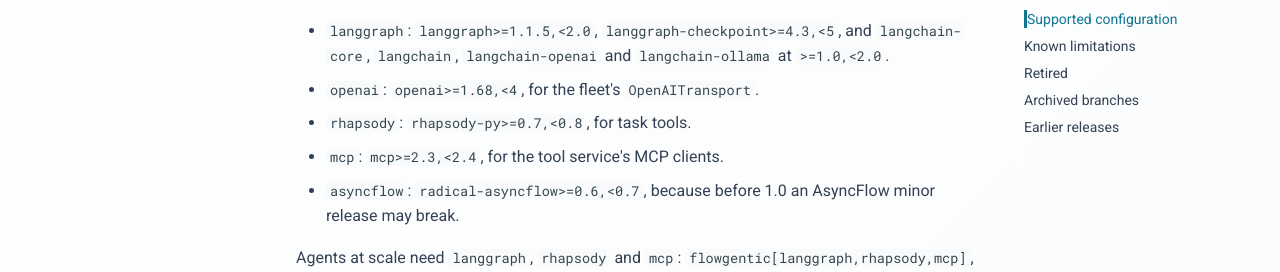
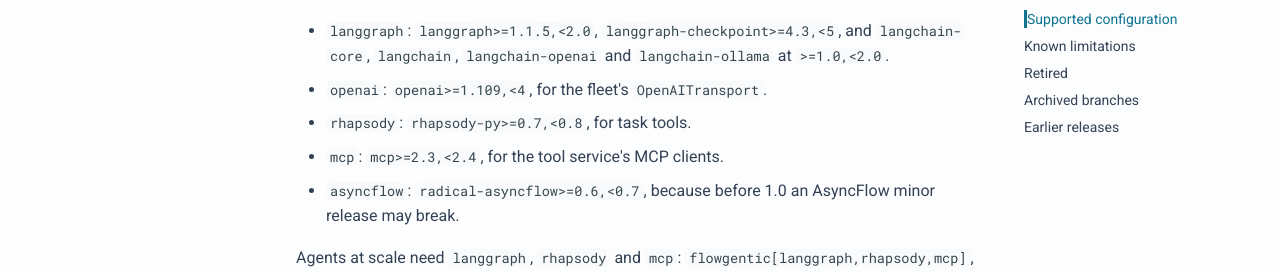
Before and after one commit to stride-research/flowgentic, an MkDocs documentation site: the page built from docs/status.md, in a window 1280 px wide and 900 px high, scrolled down 1572 px. Shown: the part 179-451 px from the top of the window. Built offline with MkDocs 1.6.1 and Material for MkDocs 9.7.7, drawn with Linux system fonts in a browser that asks for light colours; comment, search, counter and statistics services are not loaded.

Commit message:
Require openai 1.109 or later, the oldest the suite runs on

```diff
--- a/docs/status.md
+++ b/docs/status.md
@@ -73,7 +73,7 @@ and metrics. Each path is an extra:
 - `langgraph`: `langgraph>=1.1.5,<2.0`, `langgraph-checkpoint>=4.3,<5`, and
   `langchain-core`, `langchain`, `langchain-openai` and `langchain-ollama` at
   `>=1.0,<2.0`.
-- `openai`: `openai>=1.68,<4`, for the fleet's `OpenAITransport`.
+- `openai`: `openai>=1.109,<4`, for the fleet's `OpenAITransport`.
 - `rhapsody`: `rhapsody-py>=0.7,<0.8`, for task tools.
 - `mcp`: `mcp>=2.3,<2.4`, for the tool service's MCP clients.
 - `asyncflow`: `radical-asyncflow>=0.6,<0.7`, because before 1.0 an AsyncFlow
--- a/pyproject.toml
+++ b/pyproject.toml
@@ -46,7 +46,7 @@ langgraph = [
     "langchain-ollama>=1.0,<2.0",
 ]
 openai = [
-    "openai>=1.68,<4",
+    "openai>=1.109,<4",
 ]
 asyncflow = [
     "radical-asyncflow>=0.6,<0.7",
```
Also changed, not shown: 1 other file.
